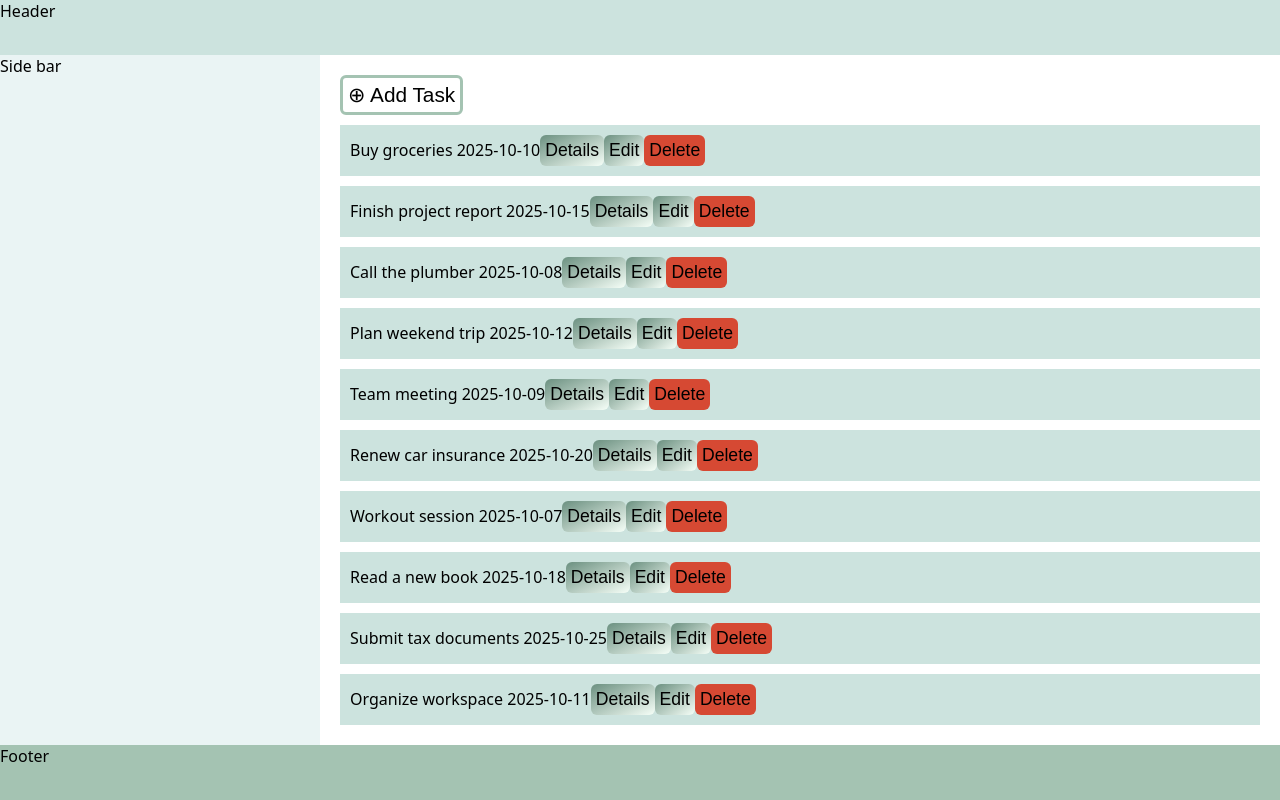
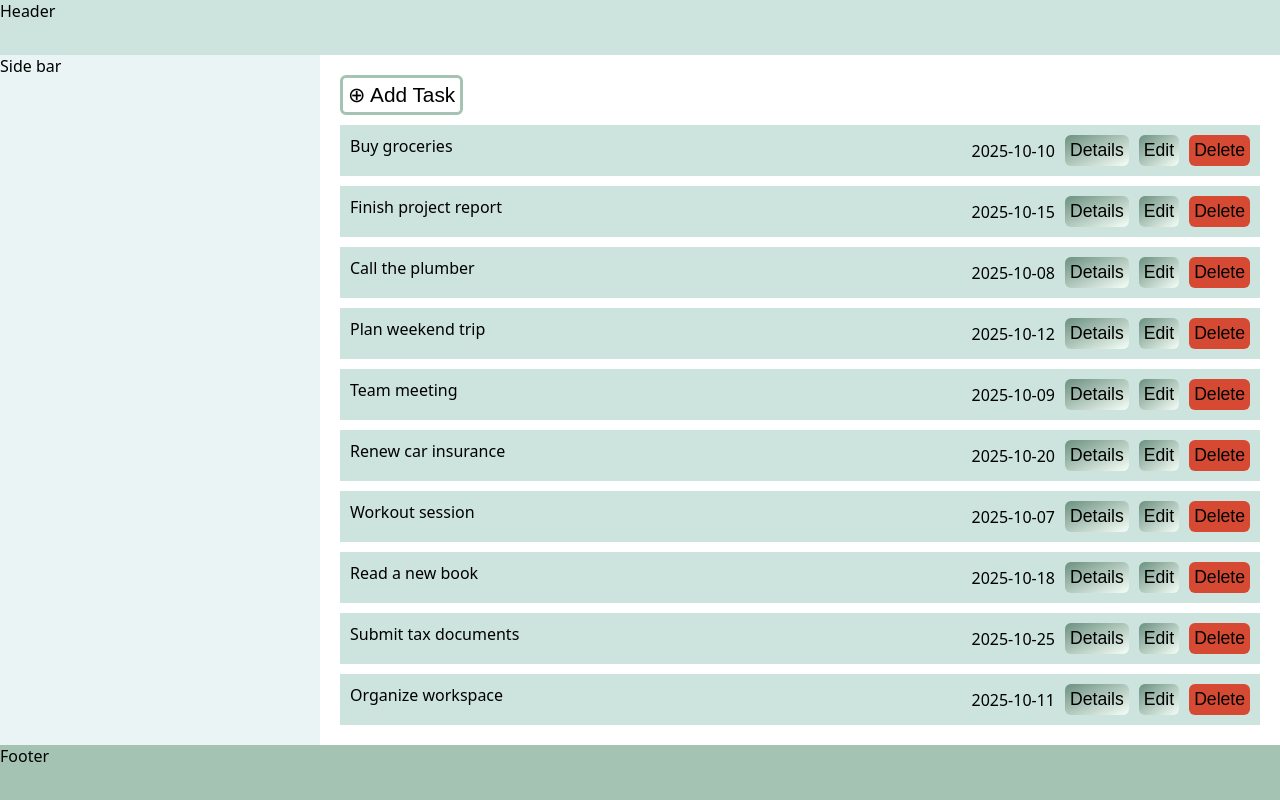
Before and after one commit to weizhixie/todo-list, a website built with webpack: page src/template.html in a window 1280 px wide. Built offline with nearby package versions, Linux system fonts and the light colour scheme; a web font is replaced by a local one.

Commit message:
Update UI

```diff
--- a/src/render-ui.js
+++ b/src/render-ui.js
@@ -148,8 +148,14 @@ export class RenderUI {
 
         tasks.forEach((task) => {
             const taskItem = document.createElement("p");
-            taskItem.textContent = ` ${task.title} ${task.dueDate}`;
+            taskItem.textContent = ` ${task.title}`;
             taskItem.classList.add("task-item");
+
+            const taskItemWrapper = document.createElement("div");
+            taskItemWrapper.classList.add("task-item-wrapper");
+
+            const dueDate = document.createElement("p");
+            dueDate.textContent = `${task.dueDate}`;
 
             const detailBtn = document.createElement("button");
             detailBtn.classList.add("detail-btn");
@@ -166,7 +172,8 @@ export class RenderUI {
             deleteBtn.textContent = "Delete";
             deleteBtn.addEventListener("click", () => this.handleDeleteTask(task.id));
 
-            taskItem.append(detailBtn, editBtn, deleteBtn);
+            taskItemWrapper.append(dueDate, detailBtn, editBtn, deleteBtn);
+            taskItem.appendChild(taskItemWrapper);
             todosContainer.appendChild(taskItem);
         });
     }
--- a/src/styles.css
+++ b/src/styles.css
@@ -109,6 +109,17 @@ body {
     background-color: var(--mint-green);
     margin-top: 10px;
     padding: 10px;
+    display: flex;
+    justify-content: space-between;
+    /* wrap on small screens */
+    flex-wrap: wrap;
+    gap: 5px;
+}
+
+.task-item-wrapper {
+    display: flex;
+    align-items: center;
+    gap: 10px;
 }
 
 .task-item:hover {
```
